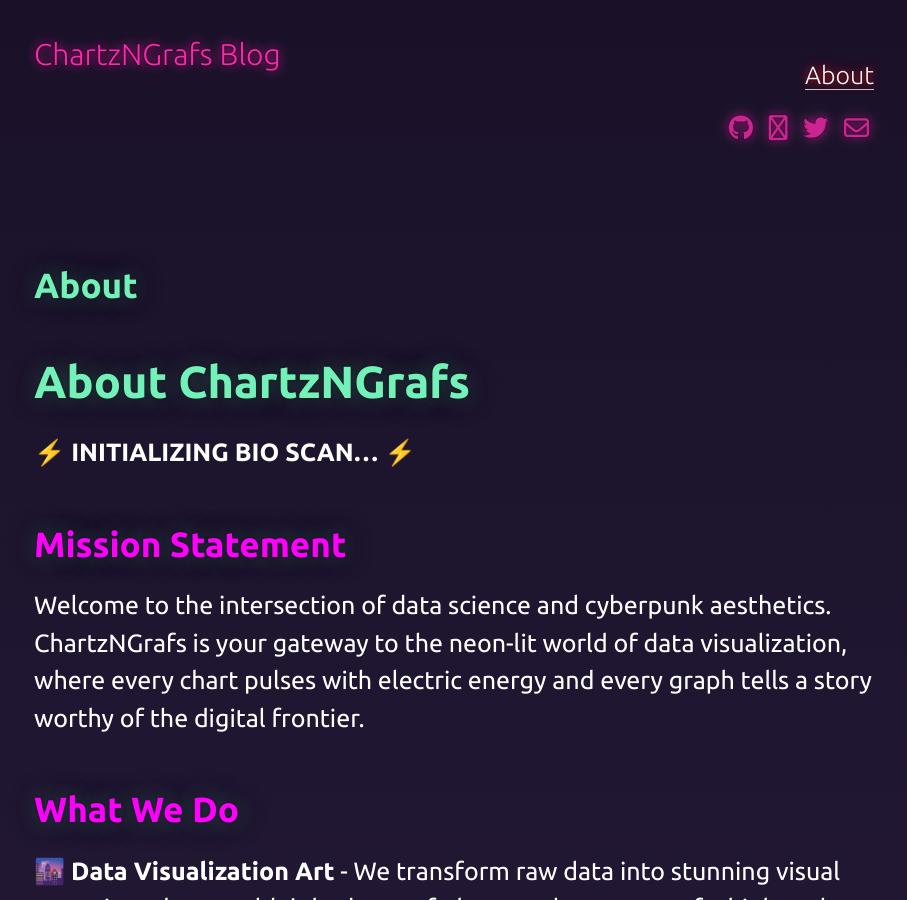
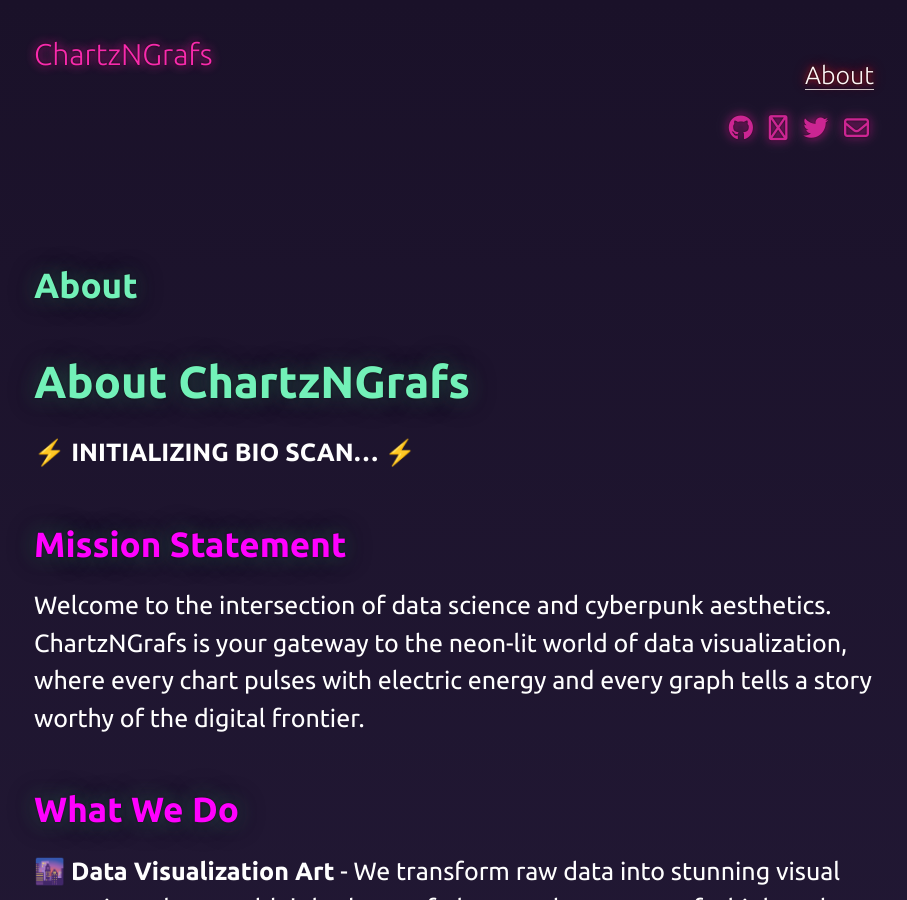
Before and after one commit to chartzngrafs/chartzngrafs.github.io, a Jekyll site: the page built from about.md, in a window 1280 px wide and 900 px high. Shown: the whole window, without its empty margins (186-1093 px from the left). Built offline with Jekyll 4.4.1, drawn with Linux system fonts in a browser that asks for light colours; nearby versions of some CDN libraries; some of the changed lines change nothing that is shown.

Commit message:
Minor site config edits

```diff
--- a/_config.yml
+++ b/_config.yml
@@ -18,10 +18,10 @@
 # You can create any custom variable you would like, and they will be accessible
 # in the templates via {{ site.myvariable }}.
 
-title:       ChartzNGrafs Blog
+title:       ChartzNGrafs
 email:       kevin@chartzngrafs.net
 author:      Kevin Kethcart
-description: "Sharing insights, charts, and more! A cyberpunk-inspired blog featuring data visualizations, analytics, and digital creativity in a synthwave aesthetic."
+description: "A journey in ai-assited noob coding."
 baseurl:     ""
 url:         "https://chartzngrafs.github.io"
 date_format: "%b %-d, %Y"
```
